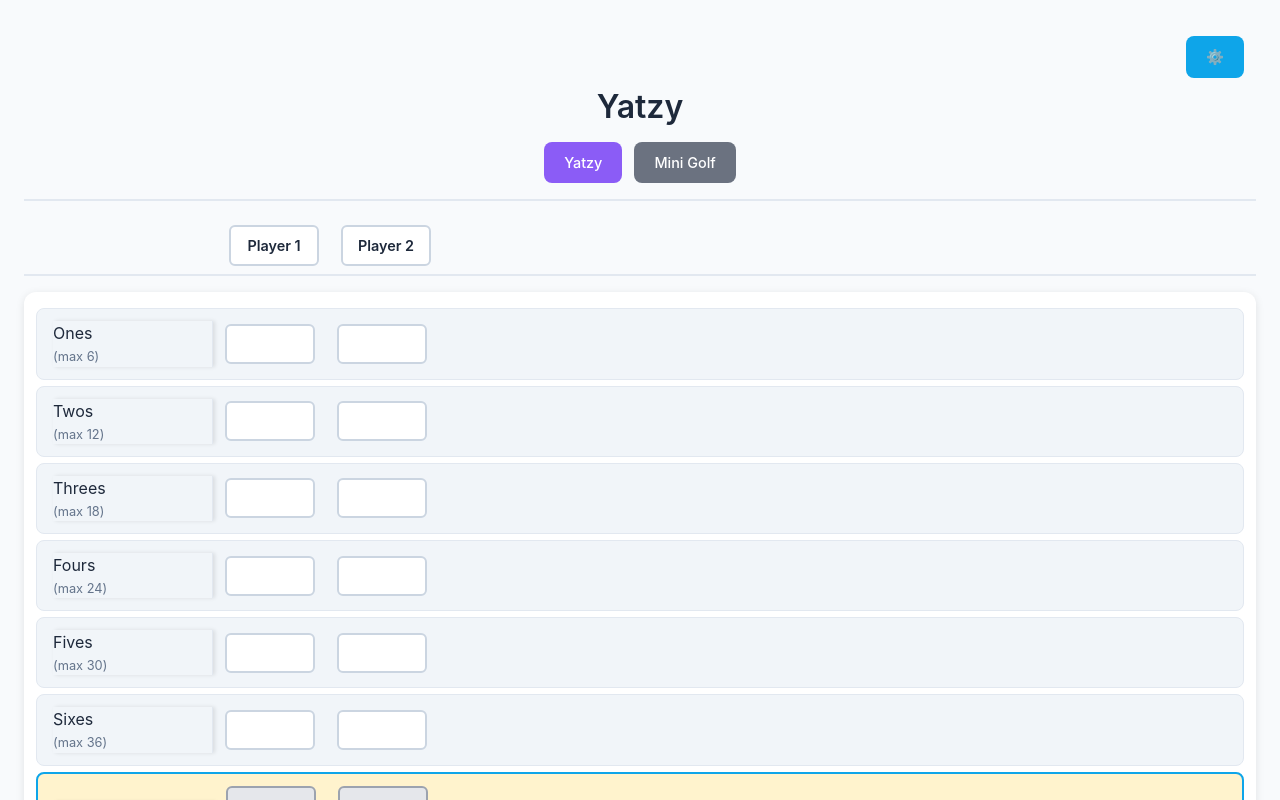
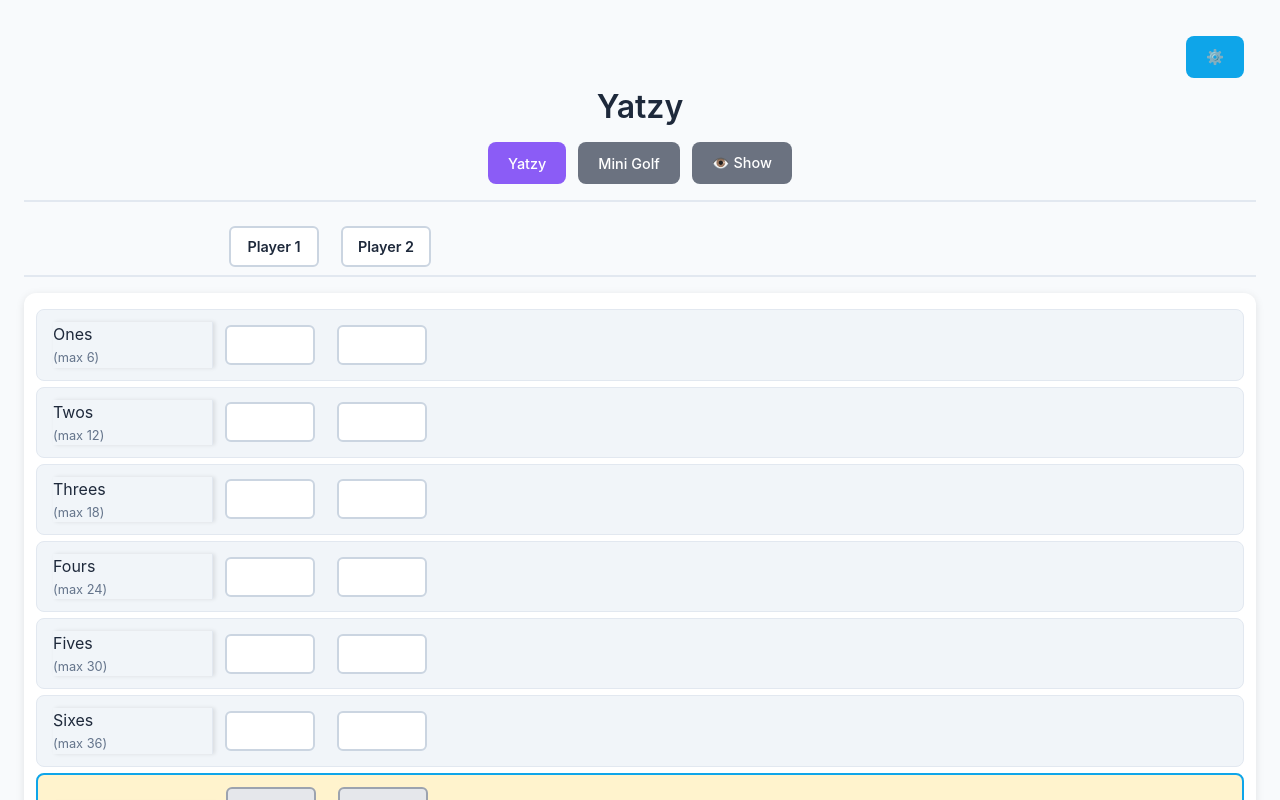
Before and after one commit to MagnusAI/yatzy-sheet, a React (Vite) app: page / in a window 1280 px wide. Shown: the top 800 px of the page. Built offline with nearby package versions, Linux system fonts and the light colour scheme.

Commit message:
Add toggle button to show or hide totals
Introduces a button in the header to allow users to toggle the visibility of totals. Updates local state to support toggling and improves UI interactivity.

```diff
--- a/src/App.tsx
+++ b/src/App.tsx
@@ -20,7 +20,7 @@ const gameData = sheetData as GameData
  */
 function App() {
   // Local state for UI preferences - default to hiding totals for suspense
-  const [hideTotals] = useState(true)
+  const [hideTotals, setHideTotals] = useState(true)
 
   // Custom hooks handle specific concerns
   const {
@@ -63,6 +63,13 @@ function App() {
             onClick={() => setSheetType('minigolf')}
           >
             Mini Golf
+          </button>
+          <button
+            className={`${controls.toggleTotalsButton} ${hideTotals ? controls.toggleTotalsButtonHidden : ''}`}
+            onClick={() => setHideTotals(prev => !prev)}
+            title={hideTotals ? 'Show totals' : 'Hide totals'}
+          >
+            {hideTotals ? '👁️ Show' : '🙈 Hide'}
           </button>
         </div>
         <SettingsButton onClick={() => setSettingsOpen(true)} />
```
